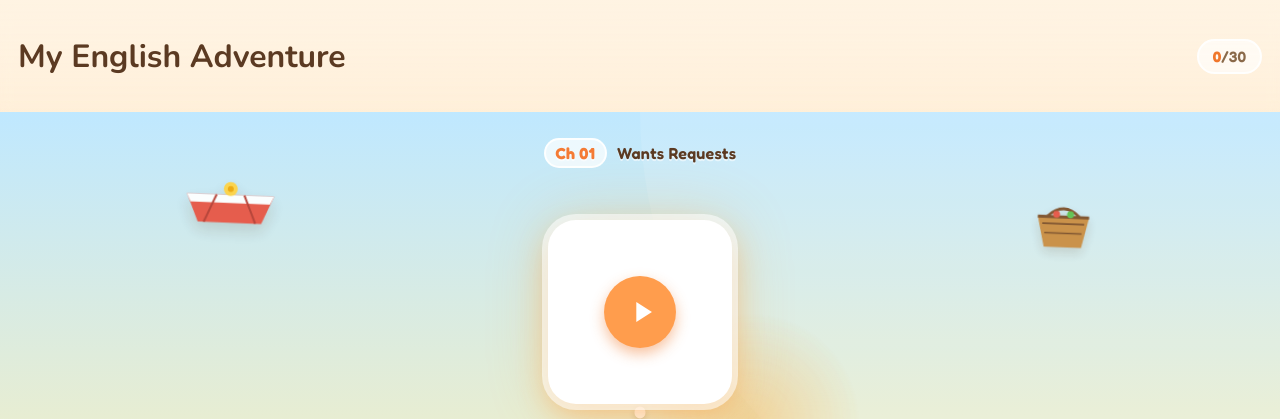
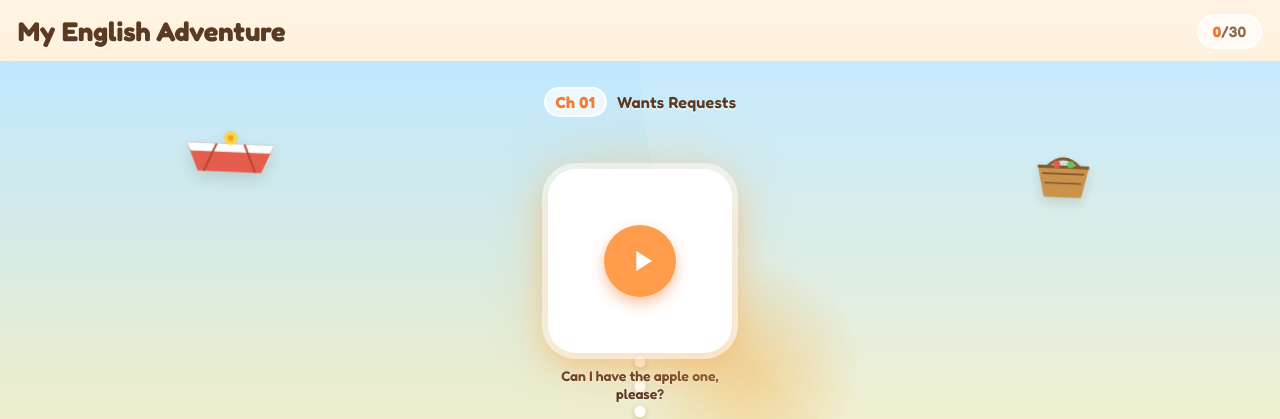
Before and after one commit to Bill-englab/EnglishGameDemo, a Flask app: page / in a window 1280 px wide. Shown: the top 419 px of the page. Run offline with Flask 3, Linux system fonts and the light colour scheme.

Commit message:
fix: style topbar title and drop dead slash rule
Co-Authored-By: Claude <noreply@anthropic.com>

```diff
--- a/roleplay-website/static/style.css
+++ b/roleplay-website/static/style.css
@@ -43,6 +43,7 @@ body {
   font-size: clamp(20px, 5vw, 27px); font-weight: 700;
   color: var(--ink); line-height: 1;
   text-shadow: 0 2px 0 rgba(255,255,255,.6);
+  margin: 0;
 }
 .topbar .progress {
   font-family: "Fredoka", system-ui, sans-serif;
@@ -53,7 +54,6 @@ body {
   white-space: nowrap;
 }
 .topbar .progress #star-count { color: var(--accent-deep); font-weight: 700; }
-.topbar .progress .slash { margin: 0 2px; opacity: .5; }
 
 /* ---------- loading / error status cards ---------- */
 .status-card {
--- a/roleplay-website/templates/map.html
+++ b/roleplay-website/templates/map.html
@@ -14,7 +14,7 @@
     <!-- MAP VIEW -->
     <main id="map-view" class="view">
       <header class="topbar">
-        <h1>My English Adventure</h1>
+        <h1 class="title">My English Adventure</h1>
         <div class="progress" aria-label="Completed levels"><span id="star-count">0</span>/<span id="star-total">30</span></div>
       </header>
       <div id="map-loading" class="status-card" role="status">Loading your adventure…</div>
```
